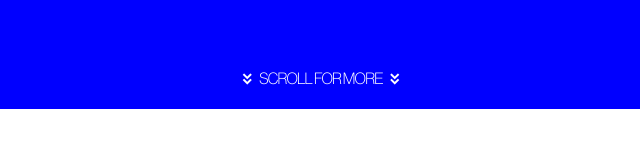
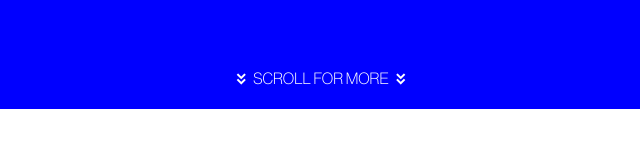
Before and after one commit to JulianMcG/jmcg.github.io, a plain HTML site: page index.html in a window 1280 px wide. Shown: the part 691-838 px from the top of the page, 319-959 px from the left. Drawn offline with nearby package versions, Linux system fonts and the light colour scheme.

Commit message:
Update also

```diff
--- a/index.html
+++ b/index.html
@@ -232,7 +232,7 @@
 
         .scroll-indicator {
     position: absolute;
-            bottom: 20px; /* Positioned at the bottom of the blue section */
+    bottom: 20px;
     left: 0;
     width: 100%;
     text-align: center;
@@ -240,16 +240,17 @@
     font-size: 12pt;
     font-weight: 100;
     color: white;
-            letter-spacing: -0.05em; /* -5% tracking */
+    /* Remove this line: letter-spacing: -0.05em; */
     z-index: 100;
     -webkit-font-smoothing: antialiased;
     -moz-osx-font-smoothing: grayscale;
     display: flex;
     justify-content: center;
     align-items: center;
-            gap: 4px; /* Reduced gap to bring icons closer to text */
-            pointer-events: none; /* Make it non-clickable */
+    gap: 4px;
+    pointer-events: none;
 }
+
 
         .material-symbols-outlined {
             color: white;
```
Lines whose indentation alone changed are shown as unchanged.
